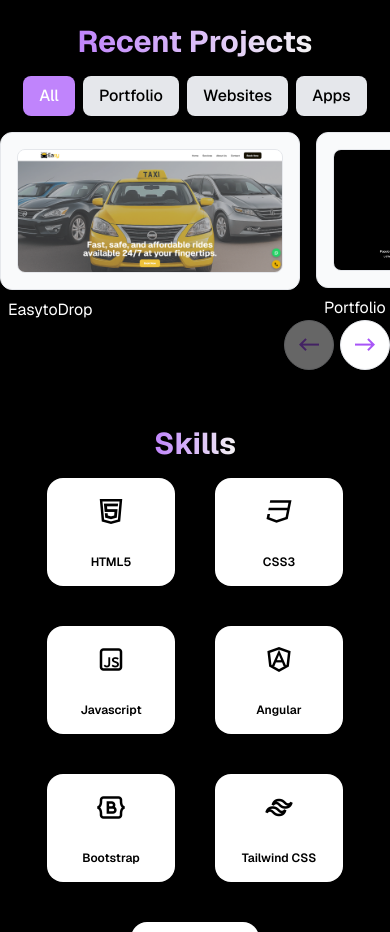
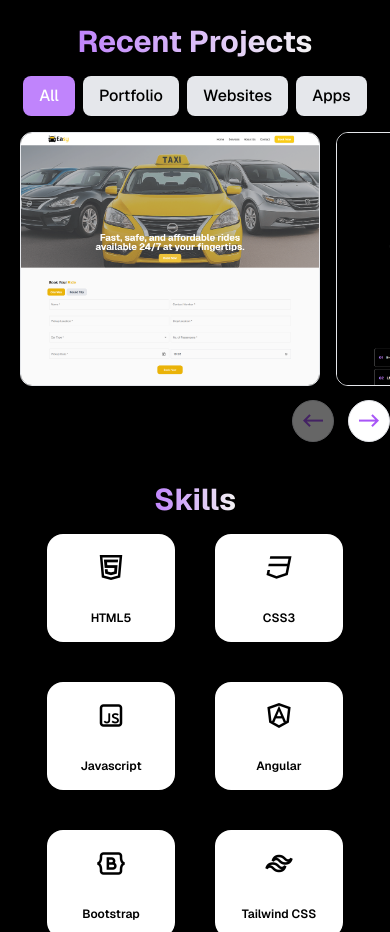
Before and after one commit to GokulRiya/GokulGovindaraj_Portfolio, an Angular app: page / in a window 390 px wide. Shown: the part 3120-4052 px from the top of the page. Built offline with nearby package versions, Linux system fonts and the light colour scheme.

Commit message:
portfolio blog update commit

```diff
--- a/src/app/app.component.html
+++ b/src/app/app.component.html
@@ -134,7 +134,8 @@
   <section class="py-12 px-4 bg-black text-white" id="works">
     <div class="max-w-3xl mx-auto">
       <h2 class="text-3xl font-bold mb-4 text-center">
-        <span class="text-transparent bg-clip-text bg-gradient-to-r from-purple-400 to-[#f4f3f3]" data-aos="fade-right">Works</span>
+        <span class="text-transparent bg-clip-text bg-gradient-to-r from-purple-400 to-[#f4f3f3]"
+          data-aos="fade-right">Works</span>
       </h2>
       <p class="text-center text-gray-400 mb-10" data-aos="fade-right">
         A showcase of selected web and mobile projects built using Angular, Ionic, Firebase, and Tailwind CSS. Each
@@ -277,31 +278,45 @@
             {{ type }}
           </button>
         </div>
-        <div class="relative">
+        <div class="relative ml-5 sm:ml-0">
           <div #scrollContainer
-            [ngClass]="cars.length === 0 ? 'overflow-hidden justify-center' : 'flex overflow-x-auto hide-scrollbar sm:grid sm:grid-cols-2 md:grid-cols-3 lg:grid-cols-3 xl:grid-cols-3 gap-4'">
-            <div #carCard *ngFor="let car of cars;let i=index;" class="group">
-              <a [href]="car.link" target="_blank" class="text-start group-hover:text-yellow-500">
+            [ngClass]="cars.length === 0 ? 'overflow-hidden justify-center' : 'flex overflow-x-auto hide-scrollbar sm:grid sm:grid-cols-2 md:grid-cols-2 lg:grid-cols-3 xl:grid-cols-3 gap-4'">
+            <div #carCard *ngFor="let car of cars; let i = index;" class="group">
+              <a [href]="car.link" target="_blank" class="text-start">
                 <div data-aos="fade-right"
-                  class="border bg-gray-50 cursor-pointer min-w-[300px] sm:min-w-[350px] hover:shadow-xl rounded-xl p-4 flex flex-col group-hover:bg-gradient-to-r group-hover:from-purple-400 to-white transition-all duration-300">
-                  <img [src]="car.image" alt="{{car.name}}" class="w-full mx-auto border rounded-lg">
+                  class="relative hover:border-purple-500 border cursor-pointer min-w-[300px] sm:min-w-[350px] hover:shadow-xl rounded-xl flex flex-col group-hover:bg-gradient-to-r group-hover:from-purple-400 to-white transition-all duration-300 overflow-hidden">
+                  <!-- Car Image -->
+                  <img [src]="car.image" alt="{{car.name}}" class="w-full mx-auto rounded-lg">
+
+                  <!-- 🔥 Hidden details shown only on hover -->
+                  <div
+                    class="absolute bottom-0 left-0 w-full bg-gradient-to-r from-purple-400 to-[#f4f3f3] text-white p-2 opacity-0 group-hover:opacity-100 transition-opacity duration-300">
+                    <div class="flex justify-between items-center ">
+                      <div>
+                        <p class="text-sm font-semibold">{{car.name}}</p>
+                        <p class="text-xs truncate group-hover:text-black">{{car.link}}</p>
+                      </div>
+                      <i class="ri-arrow-right-long-line group-hover:-rotate-45 group-hover:text-black"></i>
+                    </div>
+                  </div>
                 </div>
-                <div class="flex items-start p-2">
-                  {{car.name}}
-                </div>
+
+                <!-- Keep the arrow if you want outside -->
+
               </a>
             </div>
+
             <p class="text-center" *ngIf="cars.length == 0">No Projects Found</p>
             <div class="sm:hidden" *ngIf="cars.length !== 0">
               <!-- Left arrow -->
               <button (click)="scrollPrev()" [disabled]="disablePrev"
-                class="absolute right-14 -bottom-10 bg-white border text-purple-500 py-2 px-3 rounded-full shadow-lg hover:bg-gray-800 disabled:opacity-40 disabled:cursor-not-allowed">
+                class="absolute right-14 -bottom-14 bg-white border text-purple-500 py-1 px-2 rounded-full shadow-lg hover:bg-gray-800 disabled:opacity-40 disabled:cursor-not-allowed">
                 <i class="ri-arrow-left-long-line text-2xl"></i>
               </button>
 
               <!-- Right arrow -->
               <button (click)="scrollNext()" [disabled]="disableNext"
-                class="absolute right-0 -bottom-10 bg-white border text-purple-500 py-2 px-3 rounded-full shadow-lg hover:bg-gray-800 disabled:opacity-40 disabled:cursor-not-allowed">
+                class="absolute right-0 -bottom-14 bg-white border text-purple-500 py-1 px-2 rounded-full shadow-lg hover:bg-gray-800 disabled:opacity-40 disabled:cursor-not-allowed">
                 <i class="ri-arrow-right-long-line text-2xl"></i>
               </button>
             </div>
--- a/src/app/app.component.ts
+++ b/src/app/app.component.ts
@@ -48,6 +48,7 @@ export class AppComponent implements OnInit {
       description: 'Contextual notifications that adapt to your schedule and priorities.'
     }
   ];
+
   emailForm!: FormGroup;
   isMenuOpen = false;
   cars: any[] = [];
```
Also changed, not shown: src/assets/projects/easytodrop_laptop.png, src/assets/projects/gokulgovindaraj_portfolio_laptop.png.
